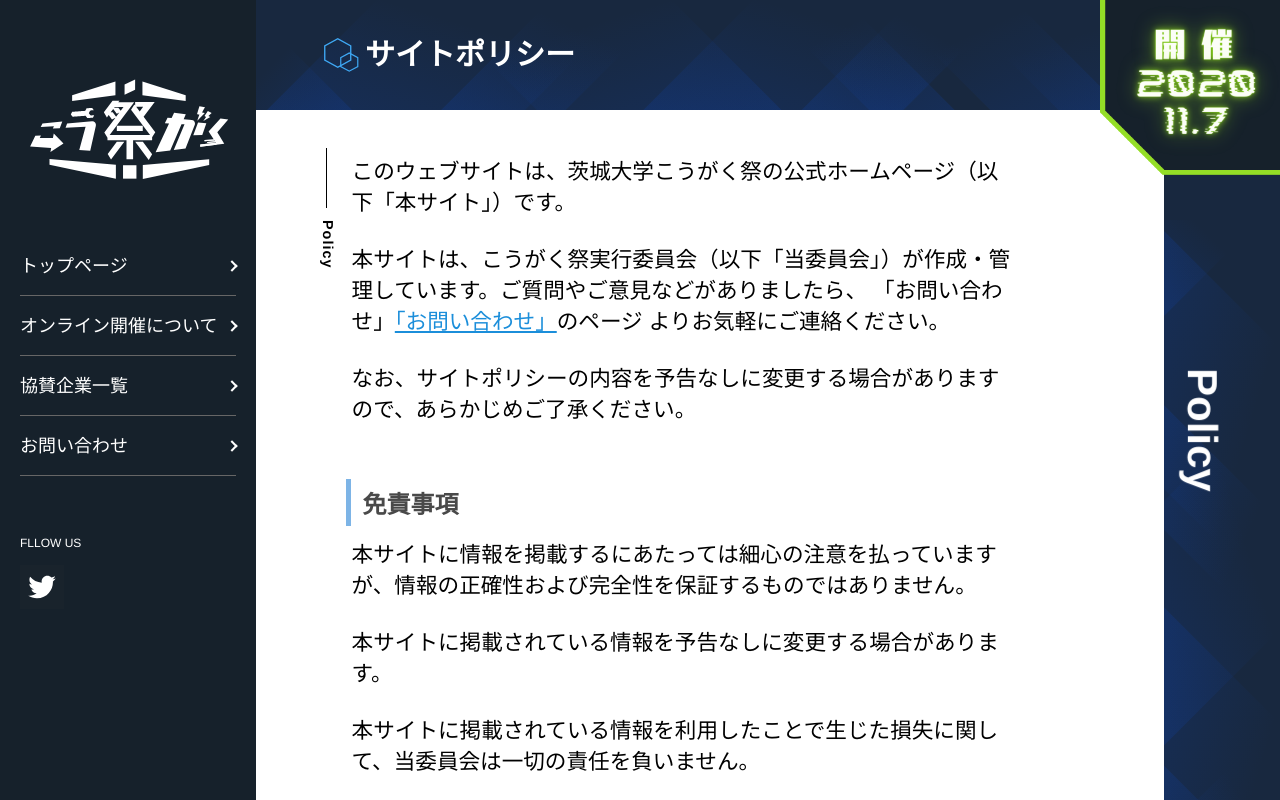
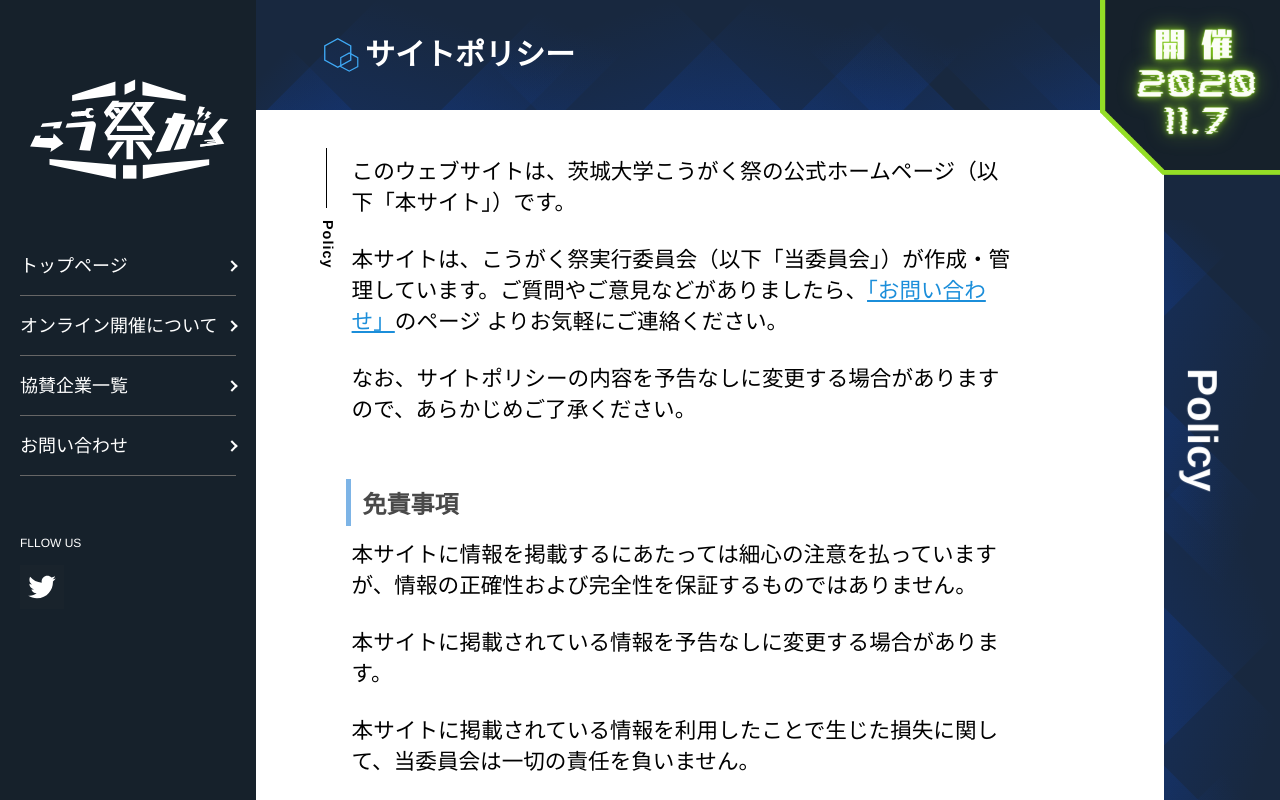
Before and after one commit to ujimattya/kougakusai-hp, a Next.js app: page /policy in a window 1280 px wide. Shown: the top 800 px of the page. Built offline with nearby package versions, Linux system fonts and the light colour scheme.

Commit message:
[fix] サイトポリシーページ誤字修正

```diff
--- a/pages/policy.js
+++ b/pages/policy.js
@@ -21,7 +21,6 @@ const Policy = () => (
         <br />
         <br />
         本サイトは、こうがく祭実行委員会（以下「当委員会」）が作成・管理しています。ご質問やご意見などがありましたら、
-        「お問い合わせ」
         <Link href="/policy">
           <a>「お問い合わせ」</a>
         </Link>
```
